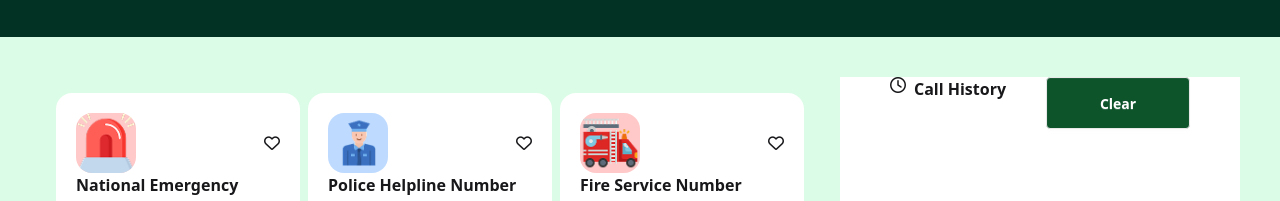
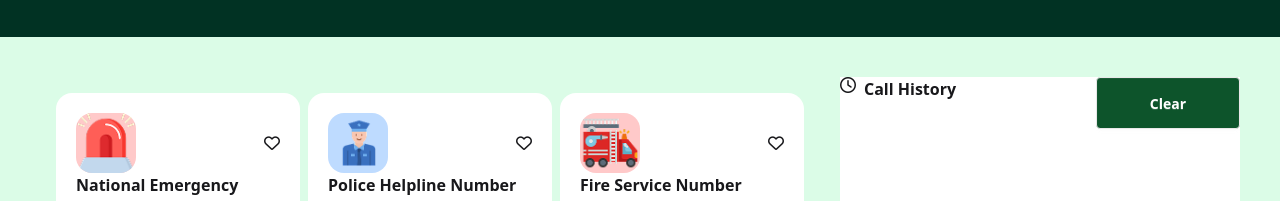
Before and after one commit to SamiraJahan123/assignment-5, a plain HTML site: page index.html in a window 1280 px wide. Shown: the part 283-484 px from the top of the page. Drawn offline with nearby package versions, Linux system fonts and the light colour scheme.

Commit message:
sixth commit

```diff
--- a/index.html
+++ b/index.html
@@ -288,7 +288,7 @@
             </div>
             <!-- call div -->
             <div class="w-full md:max-w-[400px] bg-white md:ml-4 overflow-y-auto md:max-h-[1100px]" id="call-history">
-                <div class="flex gap-10 justify-center">
+                <div class="flex  justify-between">
                     <div class="flex item-center ">
                         <i class="fa-regular fa-clock mr-2"></i>
                         <p class="font-semibold">Call History </p>
```
